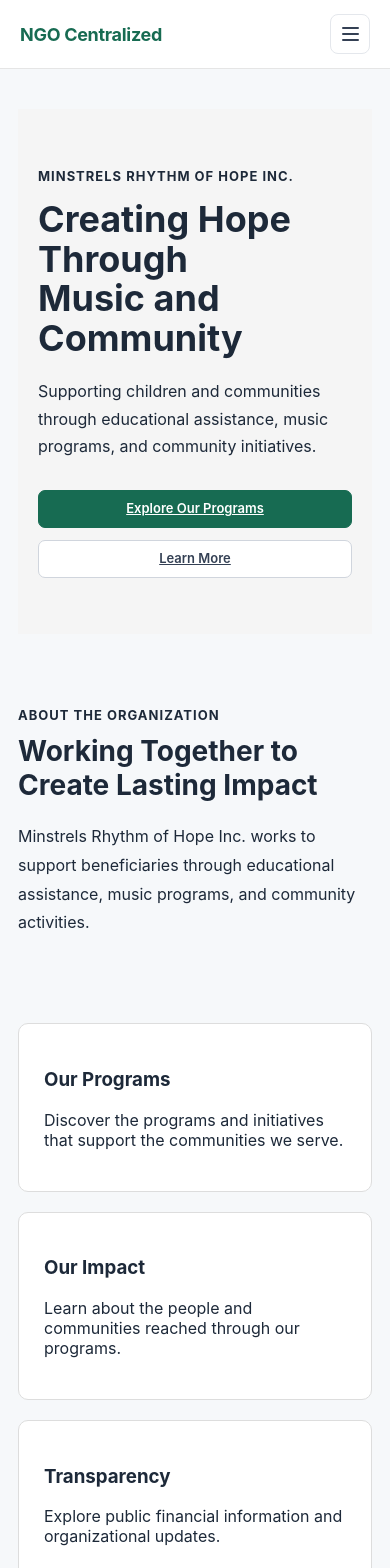
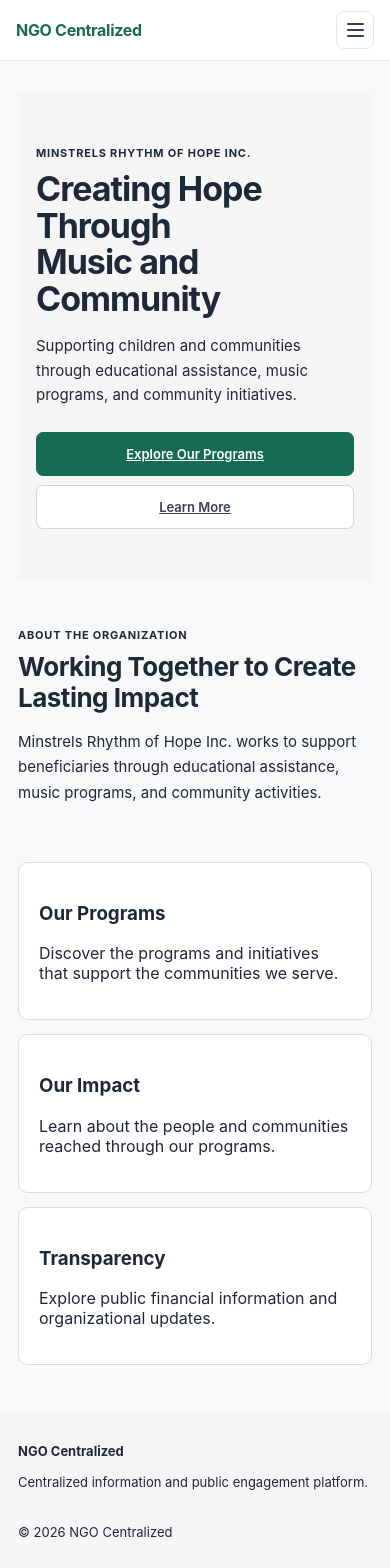
Before and after one commit to a-Lukee/NGO-Centralized, a React (Vite) app: page / in a window 390 px wide. Shown: the top 1568 px of the page. Built offline with nearby package versions, Linux system fonts and the light colour scheme; no server answers.

Commit message:
Css update 2.1

```diff
--- a/src/App.css
+++ b/src/App.css
@@ -1576,33 +1576,150 @@ tbody tr:last-child td {
 }
 
 @media (max-width: 600px) {
+  /* ---------- Public shell ---------- */
+
+  .public-header-inner {
+    min-height: 60px;
+    padding: 10px 16px;
+  }
+
+  .public-logo {
+    font-size: 16px;
+  }
+
+  .public-menu-button {
+    width: 38px;
+    height: 38px;
+  }
+
+  .public-nav {
+    position: fixed;
+    top: 61px;
+    right: 0;
+    left: 0;
+
+    max-height: calc(100vh - 61px);
+    padding: 12px 16px 20px;
+
+    overflow-y: auto;
+
+    border: 0;
+    border-bottom: 1px solid var(--color-border);
+    border-radius: 0;
+
+    box-shadow: 0 12px 24px rgba(16, 24, 40, 0.1);
+  }
+
+  .public-nav a {
+    padding: 13px 12px;
+    font-size: 14px;
+  }
+
+  /* ---------- Public pages ---------- */
+
   .public-page {
-    padding: 40px 18px;
-  }
+    width: 100%;
+    padding: 32px 18px 48px;
+  }
+
+  .public-page-header {
+    margin-bottom: 28px;
+  }
+
+  .public-page-header span,
+  .section-heading span,
+  .hero-label {
+    font-size: 11px;
+    letter-spacing: 0.8px;
+  }
+
+  .public-page-header h1 {
+    margin: 8px 0 12px;
+
+    font-size: 30px;
+    line-height: 1.15;
+    letter-spacing: -0.6px;
+  }
+
+  .public-page-header p {
+    margin: 0;
+
+    font-size: 15px;
+    line-height: 1.65;
+  }
+
+  /* ---------- Hero ---------- */
 
   .hero-section {
     min-height: auto;
-    padding: 56px 20px;
+    padding: 48px 18px 52px;
+
+    align-items: flex-start;
+  }
+
+  .hero-content {
+    width: 100%;
+    max-width: none;
   }
 
   .hero-content h1 {
-    font-size: 36px;
+    margin: 10px 0 16px;
+
+    font-size: 34px;
+    line-height: 1.08;
+    letter-spacing: -1px;
   }
 
   .hero-content p {
-    font-size: 16px;
+    margin: 0;
+
+    font-size: 15px;
+    line-height: 1.65;
   }
 
   .hero-actions {
+    width: 100%;
+
     flex-direction: column;
     align-items: stretch;
+    gap: 9px;
+
+    margin-top: 24px;
   }
 
   .hero-actions .primary-button,
   .hero-actions .secondary-button {
+    width: 100%;
+    min-height: 44px;
+
+    justify-content: center;
     text-align: center;
-    justify-content: center;
-  }
+  }
+
+  /* ---------- Content sections ---------- */
+
+  .intro-section,
+  .public-content-section {
+    width: 100%;
+    max-width: none;
+    padding: 42px 0;
+  }
+
+  .section-heading h2 {
+    margin: 8px 0 14px;
+
+    font-size: 26px;
+    line-height: 1.2;
+    letter-spacing: -0.5px;
+  }
+
+  .intro-section p,
+  .public-content-section p {
+    font-size: 15px;
+    line-height: 1.7;
+  }
+
+  /* ---------- Cards ---------- */
 
   .home-feature-section,
   .public-card-grid,
@@ -1610,23 +1727,65 @@ tbody tr:last-child td {
   .announcement-grid,
   .transparency-summary {
     grid-template-columns: 1fr;
-  }
-
-  .public-page-header {
-    margin-bottom: 32px;
-  }
-
-  .public-page-header h1 {
-    font-size: 34px;
-  }
-
-  .section-heading h2 {
-    font-size: 28px;
-  }
+    gap: 14px;
+  }
+
+  .feature-card,
+  .public-card,
+  .impact-card,
+  .transparency-card {
+    padding: 20px;
+    border-radius: 10px;
+  }
+
+  .impact-card {
+    text-align: left;
+  }
+
+  .impact-card h2 {
+    font-size: 32px;
+  }
+
+  .transparency-summary {
+    margin-bottom: 36px;
+  }
+
+  .transparency-card strong {
+    font-size: 24px;
+  }
+
+  .balance-card {
+    grid-column: auto;
+  }
+
+  /* ---------- Announcements ---------- */
+
+  .announcement-card {
+    border-radius: 10px;
+  }
+
+  .announcement-card img {
+    height: 190px;
+  }
+
+  .announcement-card-content {
+    padding: 20px;
+  }
+
+  /* ---------- Footer ---------- */
 
   .public-footer {
     flex-direction: column;
-    padding: 32px 20px;
+    gap: 16px;
+
+    padding: 30px 18px;
+
+    font-size: 13px;
+  }
+
+  .public-footer p {
+    margin-bottom: 0;
+    line-height: 1.6;
   }
 }
 
```
